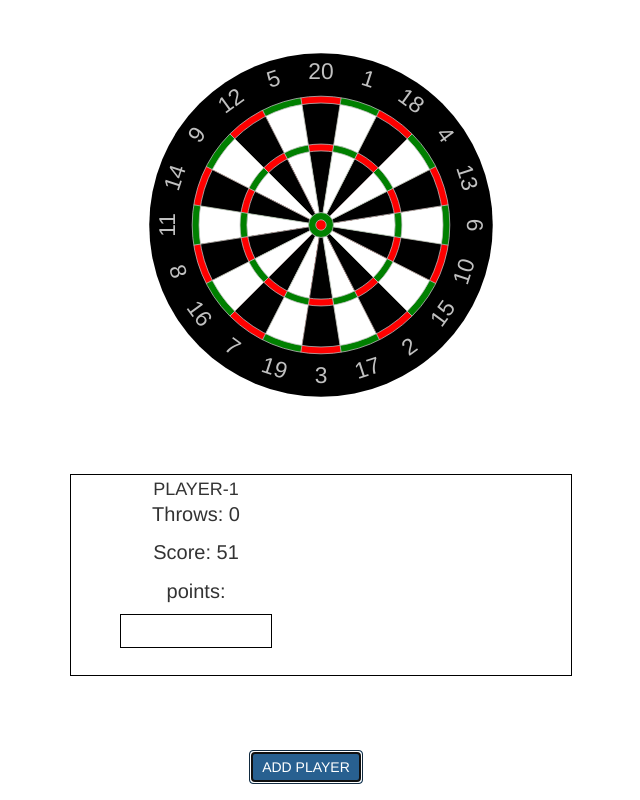
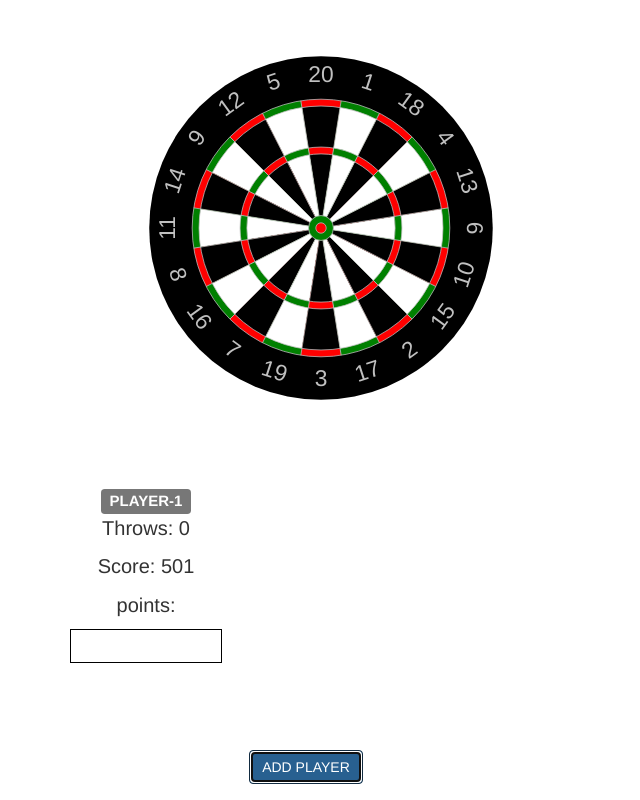
Before and after one commit to tomaszferens/dart501, a React app: page / in a window 1280 px wide. Both pictures are taken after a click on the button "ADD PLAYER". Shown: the whole page, without its empty margins (334-974 px from the left). Built offline with nearby package versions, Linux system fonts and the light colour scheme.

Commit message:
marking current  player

```diff
--- a/src/js/components/Score.js
+++ b/src/js/components/Score.js
@@ -1,6 +1,7 @@
 import React from 'react';
+import { Label } from 'react-bootstrap';
 
-function Score ({ players }) {
+function Score ({ players, ...props }) {
     return (
         <div className="score">
             {
@@ -9,7 +10,7 @@ function Score ({ players }) {
                     return (
                         <div className="players" key={i}>
                             <div>
-                                <h1>{player.name.toUpperCase()}</h1>
+                                <Label bsStyle={props.currentRound === player.name ? 'success' : 'default'}>{player.name.toUpperCase()}</Label>
                                 <p>Throws: {player.throws}</p>
                                 <p>Score: {player.score}</p>
                                 <p>points: </p>
--- a/src/js/reducers/players.js
+++ b/src/js/reducers/players.js
@@ -13,7 +13,7 @@ const players = (state = [], {i, ...action}) => {
             ...state,
             {
                 name: i,
-                score: 51,
+                score: 501,
                 throws: 0,
                 points: []
             }
--- a/src/styles/style.scss
+++ b/src/styles/style.scss
@@ -61,9 +61,7 @@ button {
 
 .score {
     width: 500px;
-    outline: 1px solid black;
     display: flex;
-    min-height: 200px;
     justify-content: space-between;
     flex-wrap: wrap;
 
```
